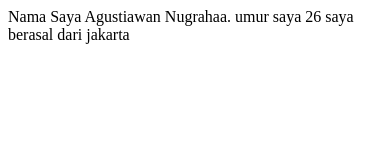
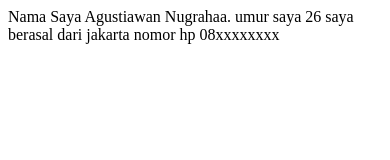
Before and after one commit to GustiNugraha/training-laravel, a plain HTML site: page index.html in a window 390 px wide. Drawn offline with Linux system fonts and the light colour scheme.

Commit message:
phone number

```diff
--- a/index.html
+++ b/index.html
@@ -10,5 +10,7 @@
     Nama Saya Agustiawan Nugrahaa. umur saya 26
 
     saya berasal dari jakarta
+
+    nomor hp 08xxxxxxxx
 </body>
 </html>
```
